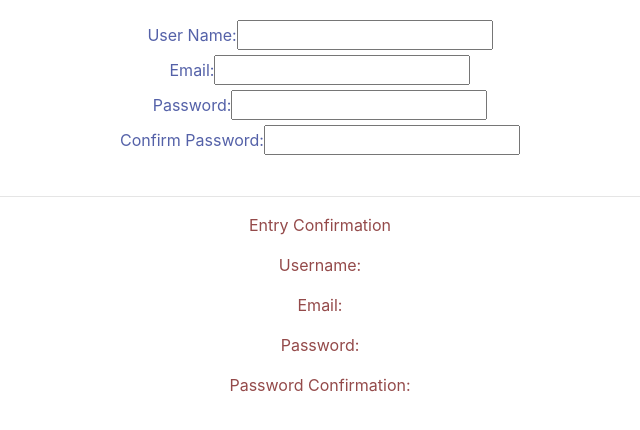
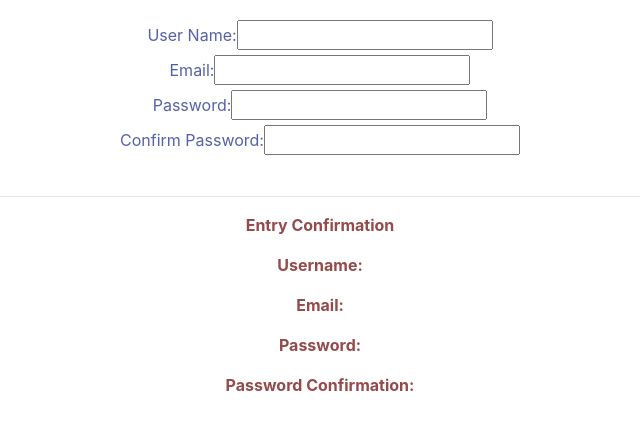
Before and after one commit to geeeedev/sandbox-react, a React (Create React App) app: page / in a window 1280 px wide. Shown: the top 430 px of the page, without its empty margins (320-960 px from the left). Built offline with nearby package versions, Linux system fonts and the light colour scheme.

Commit message:
updated scss

```diff
--- a/src/compFormSCSS/css/Login.css
+++ b/src/compFormSCSS/css/Login.css
@@ -8,6 +8,7 @@ form {
 
 .display {
   color: #944a4a;
+  font-weight: bold;
   text-align: center;
 }
 
--- a/src/compFormSCSS/scss/Login.scss
+++ b/src/compFormSCSS/scss/Login.scss
@@ -1,6 +1,8 @@
-@use "variables" as v;
+//compile scss to css
+//sass sourcePath/sourceFile.scss targetPath/targetFile.css
 
 
+@use "variables" as v;
 // $greyBlue: rgb(46, 46, 134); //#61dafb;
 // $brown: brown;
 // $centerAlign: center;
@@ -16,5 +18,6 @@ form{
 
 .display{
   color: v.$brown;
+  font-weight: bold;
   text-align: v.$centerAlign;
 }
```
Also changed, not shown: src/compFormSCSS/scss/_variables.scss (+6 -6 lines), 1 other file (tests, documents, lock files or other folders).
